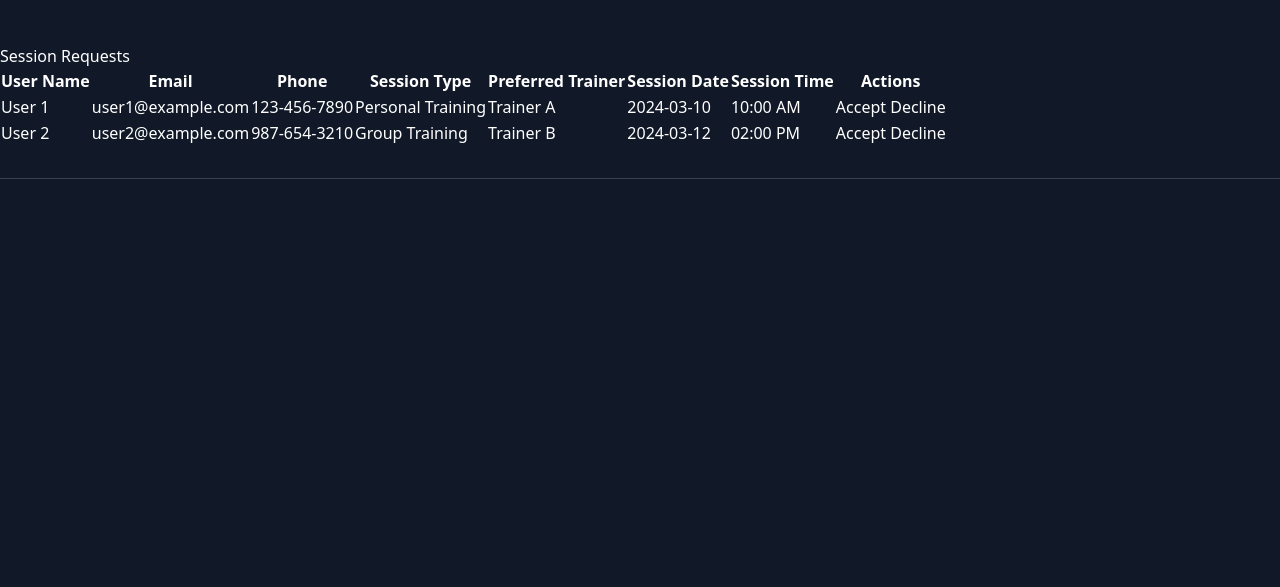
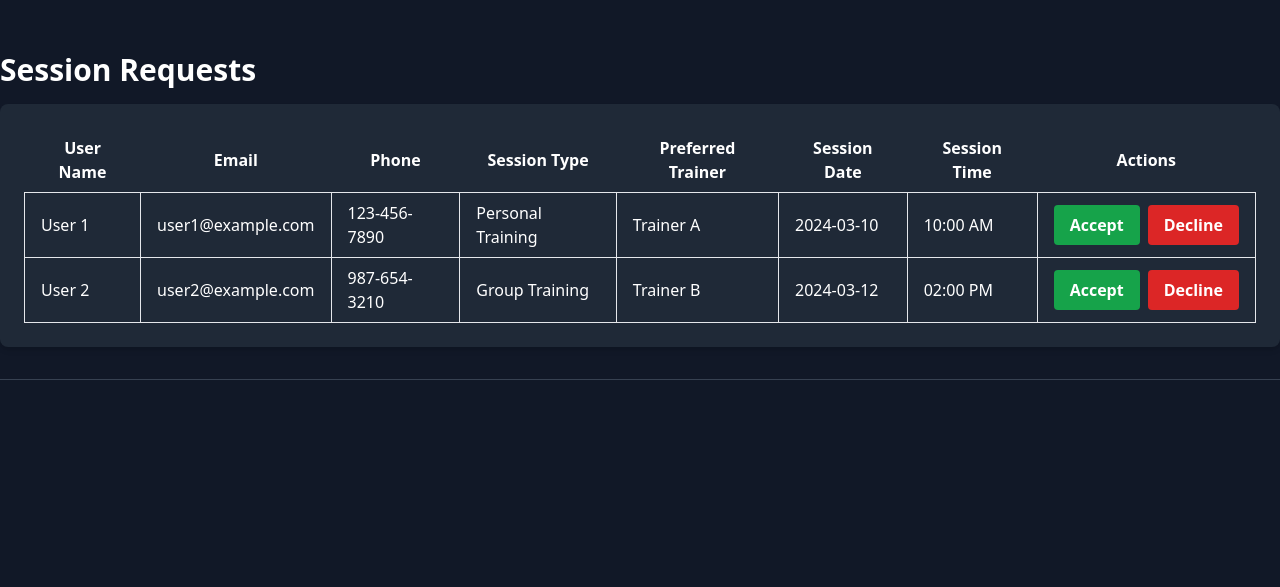
Before and after one commit to Mkaif-Qureshi/FITVISION, a Flask app: page /trainer_login/session_requests in a window 1280 px wide. Shown: the part 60-647 px from the top of the page. Run offline with Flask 2, Linux system fonts and the light colour scheme; style sheets or scripts are compiled from the project's sources; parts of the project's set-up code (start-up, migrations or seed data) failed here and were passed over; some libraries are stand-ins or nearby versions.

Commit message:
session request added

```diff
--- a/FrontEnd/fitvisionflask/fitvisionflask/templates/session_requests.html
+++ b/FrontEnd/fitvisionflask/fitvisionflask/templates/session_requests.html
@@ -2,38 +2,39 @@
 
 {% block content %}
 
-<div class="container mt-3">
-    <h1>Session Requests</h1>
+<div class="container mx-auto my-5">
+    <h1 class="text-3xl font-bold text-white mb-4">Session Requests</h1>
 
-    <div class="row">
-        <div class="col-md-10 offset-md-1">
-            <table class="table table-bordered">
+    <div class="bg-gray-800 overflow-hidden shadow-md rounded-lg">
+        <div class="p-6">
+            <div class="overflow-x-auto">
+                <table class="min-w-full table-auto text-white">
                     <thead>
                         <tr>
-                        <th scope="col">User Name</th>
-                        <th scope="col">Email</th>
-                        <th scope="col">Phone</th>
-                        <th scope="col">Session Type</th>
-                        <th scope="col">Preferred Trainer</th>
-                        <th scope="col">Session Date</th>
-                        <th scope="col">Session Time</th>
-                        <th scope="col">Actions</th>
+                            <th class="px-4 py-2">User Name</th>
+                            <th class="px-4 py-2">Email</th>
+                            <th class="px-4 py-2">Phone</th>
+                            <th class="px-4 py-2">Session Type</th>
+                            <th class="px-4 py-2">Preferred Trainer</th>
+                            <th class="px-4 py-2">Session Date</th>
+                            <th class="px-4 py-2">Session Time</th>
+                            <th class="px-4 py-2">Actions</th>
                         </tr>
                     </thead>
                     <tbody>
                         {% for request in session_requests %}
                             <tr>
-                            <td>{{ request.user_name }}</td>
-                            <td>{{ request.user_email }}</td>
-                            <td>{{ request.user_phone }}</td>
-                            <td>{{ request.session_type }}</td>
-                            <td>{{ request.preferred_trainer }}</td>
-                            <td>{{ request.session_date }}</td>
-                            <td>{{ request.session_time }}</td>
-                            <td>
-                                <div class="btn-group" role="group" aria-label="Session Actions">
-                                    <button type="button" class="btn btn-success">Accept</button>
-                                    <button type="button" class="btn btn-danger">Decline</button>
+                                <td class="border px-4 py-2">{{ request.user_name }}</td>
+                                <td class="border px-4 py-2">{{ request.user_email }}</td>
+                                <td class="border px-4 py-2">{{ request.user_phone }}</td>
+                                <td class="border px-4 py-2">{{ request.session_type }}</td>
+                                <td class="border px-4 py-2">{{ request.preferred_trainer }}</td>
+                                <td class="border px-4 py-2">{{ request.session_date }}</td>
+                                <td class="border px-4 py-2">{{ request.session_time }}</td>
+                                <td class="border px-4 py-2">
+                                    <div class="flex space-x-2">
+                                        <button type="button" class="bg-green-600 hover:bg-green-700 text-white font-bold py-2 px-4 rounded">Accept</button>
+                                        <button type="button" class="bg-red-600 hover:bg-red-700 text-white font-bold py-2 px-4 rounded">Decline</button>
                                     </div>
                                 </td>
                             </tr>
@@ -43,5 +44,6 @@
             </div>
         </div>
     </div>
+</div>
 
 {% endblock %}
```
Lines whose indentation alone changed are shown as unchanged.
